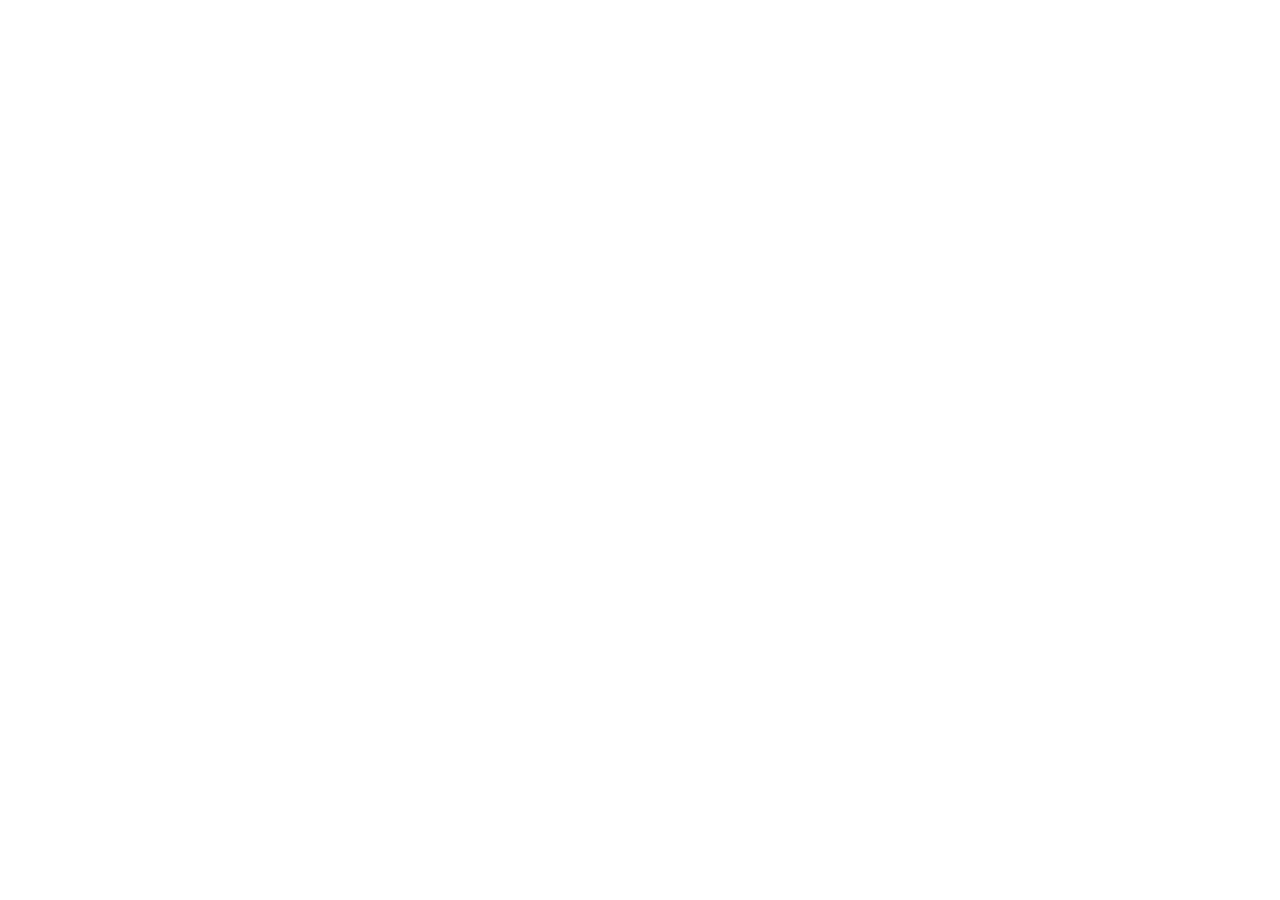
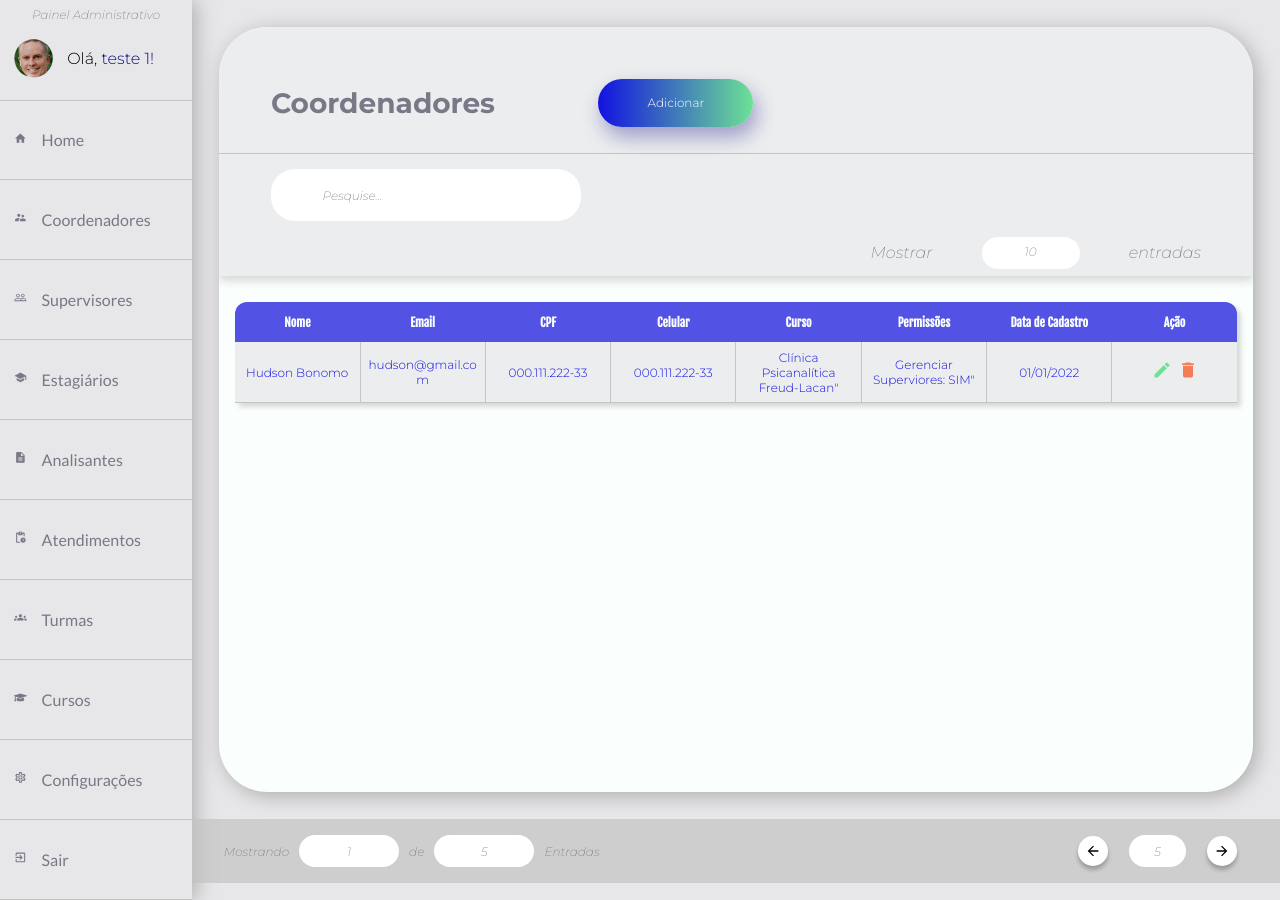
Before and after one commit to thiago-mfernandes/CepCop-React, a React (Create React App) app in the folder cepcop-react/: page /home in a window 1280 px wide. Before the commit this address had no page. Before the commit the page ends 800 px from the top, so only its background shows below. Built offline with nearby package versions, Linux system fonts and the light colour scheme.

Commit message:
rotas implementadas

```diff
--- a/cepcop-react/src/App.tsx
+++ b/cepcop-react/src/App.tsx
@@ -1,24 +1,32 @@
 import "./App.css";
-// import Cabecalho from "./components/Cabecalho";
-// import { GlobalStyle } from "./components/GlobalStyle";
-// import Acoes from "./components/Acoes/";
-
-import { BrowserRouter as Router } from "react-router-dom";
-import Routes from './routes';
+import { Routes, Route, Link } from "react-router-dom";
+import Analisantes from "./pages/analisantes";
+import Atendimentos from "./pages/atendimentos";
+import Coordenadores from "./pages/coordenadores";
+import Cursos from "./pages/cursos";
+import Estagiarios from "./pages/estagiarios";
+import Home from "./pages/home";
+import Supervisores from "./pages/supervisores";
+import Turmas from "./pages/turmas";
+import Configuracoes from "./pages/configuracoes";
 //mockar o dado do usuario
 
 function App() {
     return (
-        <Router>
-            <Routes />
-        </Router>
+        <>
+            <Routes>
+                <Route path="/home" element={<Home />} />
+                <Route path="/coordenadores" element={<Coordenadores />} />
+                <Route path="/supervisores" element={<Supervisores />} />
+                <Route path="/estagiarios" element={<Estagiarios />} />
+                <Route path="/analisantes" element={<Analisantes />} />
+                <Route path="/atendimentos" element={<Atendimentos />} />
+                <Route path="/cursos" element={<Cursos />} />
+                <Route path="/turmas" element={<Turmas />} />
+                <Route path="/configuracoes" element={<Configuracoes />} />
+            </Routes>
+        </>
     );
 }
 
 export default App;
-
-// <div className="App">
-//   <GlobalStyle />
-//   <Cabecalho userName={'Hudson'} />
-//   <Acoes />
-// </div>
--- a/cepcop-react/src/components/Cabecalho/Navbar/index.tsx
+++ b/cepcop-react/src/components/Cabecalho/Navbar/index.tsx
@@ -12,18 +12,43 @@
 import { FaGraduationCap } from "react-icons/fa";
 
 import { NavLista, NavItem, NavIcon, NavLink } from "./styledComponents";
+import { Link } from "react-router-dom";
 
 function Navbar() {
     const navItens = [
-        { id: 1, icone: <MdHome />, nome: "Home" },
-        { id: 2, icone: <MdSupervisorAccount />, nome: "Coordenadores" },
-        { id: 3, icone: <MdPeopleOutline />, nome: "Supervisores" },
-        { id: 4, icone: <MdSchool />, nome: "Estagiários " },
-        { id: 5, icone: <MdDescription />, nome: "Analisantes" },
-        { id: 6, icone: <MdPendingActions />, nome: "Atendimentos" },
-        { id: 7, icone: <MdGroups />, nome: "Turmas" },
-        { id: 8, icone: <FaGraduationCap />, nome: "Cursos" },
-        { id: 9, icone: <MdOutlineSettings />, nome: "Configurações" },
+        { id: 1, icone: <MdHome />, nome: "Home", rota: "/home" },
+        {
+            id: 2,
+            icone: <MdSupervisorAccount />,
+            nome: "Coordenadores",
+        },
+        {
+            id: 3,
+            icone: <MdPeopleOutline />,
+            nome: "Supervisores",
+        },
+        {
+            id: 4,
+            icone: <MdSchool />,
+            nome: "Estagiários ",
+        },
+        {
+            id: 5,
+            icone: <MdDescription />,
+            nome: "Analisantes",
+        },
+        {
+            id: 6,
+            icone: <MdPendingActions />,
+            nome: "Atendimentos",
+        },
+        { id: 7, icone: <MdGroups />, nome: "Turmas", rota: "/Turmas" },
+        { id: 8, icone: <FaGraduationCap />, nome: "Cursos", rota: "/Cursos" },
+        {
+            id: 9,
+            icone: <MdOutlineSettings />,
+            nome: "Configurações",
+        },
         { id: 10, icone: <MdExitToApp />, nome: "Sair" },
     ];
 
--- a/cepcop-react/src/components/Rodape/FooterInfo.tsx
+++ b/cepcop-react/src/components/Rodape/FooterInfo.tsx
@@ -1,7 +1,7 @@
 import { StyledFooterInfo } from "./styles";
 
-function FooterInfo(texto: string) {
-    return <StyledFooterInfo>{texto}</StyledFooterInfo>;
+function FooterInfo(props: {texto: string}) {
+    return <StyledFooterInfo>{props.texto}</StyledFooterInfo>;
 }
 
 export default FooterInfo;
--- a/cepcop-react/src/index.tsx
+++ b/cepcop-react/src/index.tsx
@@ -1,12 +1,17 @@
-import React from 'react';
-import ReactDOM from 'react-dom/client';
-import App from './App';
+import ReactDOM from "react-dom/client";
+import App from "./App";
+import { BrowserRouter } from "react-router-dom";
+import React from "react";
 
 const root = ReactDOM.createRoot(
-  document.getElementById('root') as HTMLElement
+    document.getElementById("root") as HTMLElement
 );
 root.render(
-  <React.StrictMode>
-    <App />
-  </React.StrictMode>
+    <React.StrictMode>
+        <BrowserRouter>
+            <App />
+        </BrowserRouter>
+    </React.StrictMode>
 );
+
+//minuto 2:44
--- a/cepcop-react/src/pages/home.tsx
+++ b/cepcop-react/src/pages/home.tsx
@@ -1,10 +1,13 @@
+import Acoes from "src/components/Acoes";
+import Cabecalho from "src/components/Cabecalho";
 import { GlobalStyle } from "src/components/GlobalStyle";
 
 function Home() {
     return (
         <div className="App">
             <GlobalStyle />
-            <p>DashBoard e aquelas paradas todas...</p>
+            <Cabecalho userName={"teste 1"} />
+             <Acoes />
         </div>
     );
 }
--- a/cepcop-react/src/routes.tsx
+++ /dev/null
@@ -1,25 +0,0 @@
-import { BrowserRouter as Router, Routes, Route } from "react-router-dom";
-
-import Home from "./pages/home";
-import Coordenadores from "./pages/coordenadores";
-import Supervisores from "./pages/supervisores";
-import Estagiarios from "./pages/estagiarios";
-import Analisantes from "./pages/analisantes";
-import Atendimentos from "./pages/atendimentos";
-import Cursos from './pages/cursos';
-import Turmas from './pages/turmas';
-
-export default function MainRoutes() {
-    return (
-        <Routes>
-            <Route path="/" element={<Home />} />
-            <Route path="/Coordenadores" element={<Coordenadores />} />
-            <Route path="/Supervisores" element={<Supervisores />} />
-            <Route path="/Estagiarios" element={<Estagiarios />} />
-            <Route path="/Analisantes" element={<Analisantes />} />
-            <Route path="/Atendimentos" element={<Atendimentos />} />
-            <Route path="/Cursos" element={<Cursos />} />
-            <Route path="/Turmas" element={<Turmas />} />
-        </Routes>
-    );
-}
```
